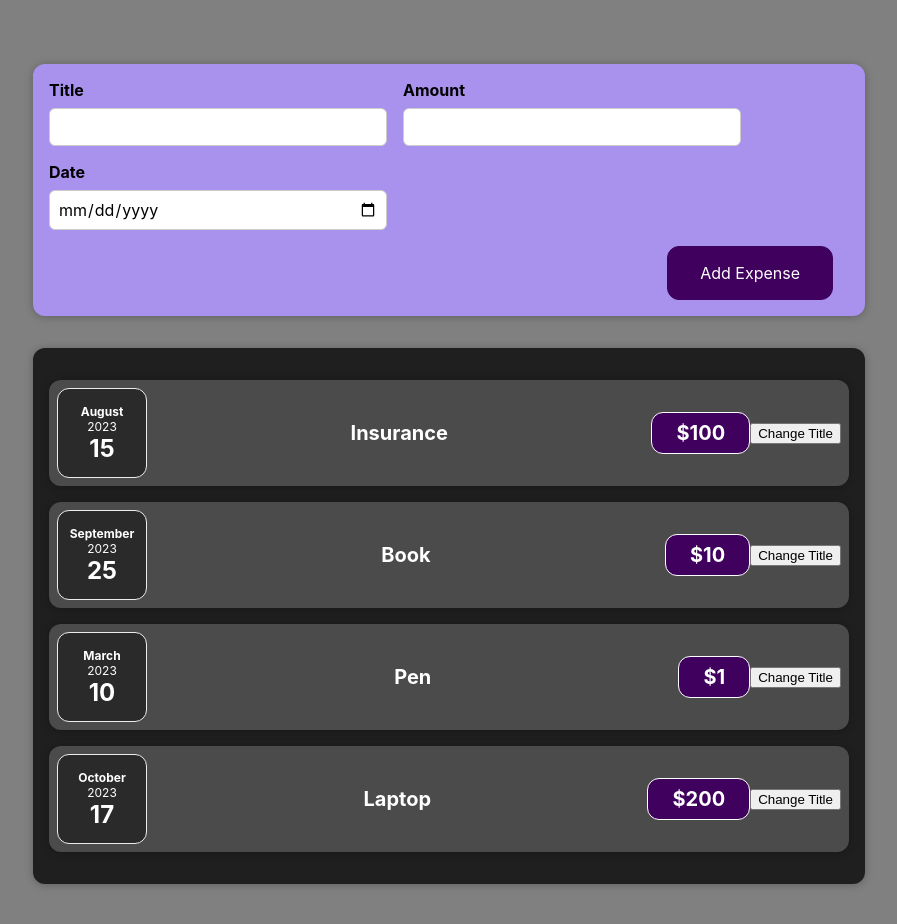
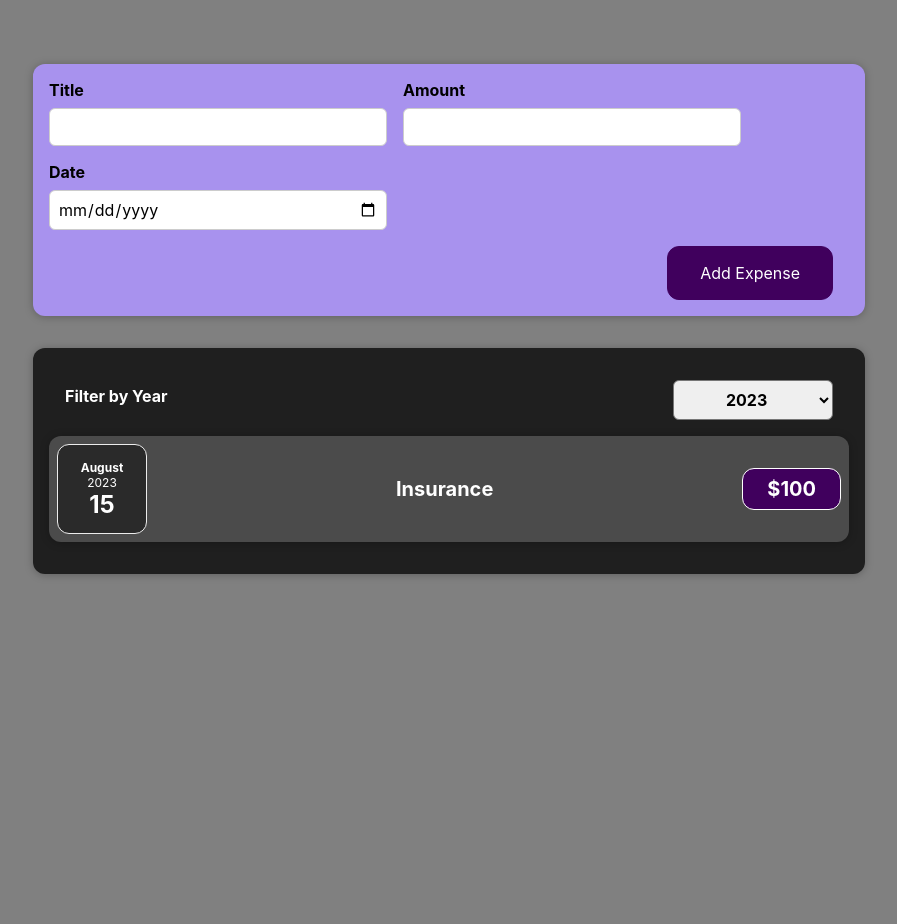
Before and after one commit to Abu-Faizan-Omer/first-reactjs, a React (Vite) app: page / in a window 1280 px wide. Shown: the top 924 px of the page, without its empty margins (191-1088 px from the left). After the commit the page ends 800 px from the top, so only its background shows below. Built offline with nearby package versions, Linux system fonts and the light colour scheme.

Commit message:
Expenses Filter

```diff
--- a/src/App.jsx
+++ b/src/App.jsx
@@ -3,14 +3,16 @@
 import './App.css'
 import Expenses from "./components/Expenses/Expenses";
 import NewExpense from "./components/NewExpense/NewExpense";
+const DUMMY_EXPENSES = [
+  { id: 1, title: "Insurance", date: new Date(2023, 7, 15), price: 100 },
+  { id: 2, title: "Book", date: new Date(2024, 8, 25), price: 10 },
+  { id: 3, title: "Pen", date: new Date(2025, 2, 10), price: 1 },
+  { id: 4, title: "Laptop", date: new Date(2024, 9, 17), price: 200 },
+];
 
 const App = () => {
-  const [expenses, setExpenses] = useState([
-    { id: 1, title: "Insurance", date: new Date(2023, 7, 15), price: 100 },
-    { id: 2, title: "Book", date: new Date(2023, 8, 25), price: 10 },
-    { id: 3, title: "Pen", date: new Date(2023, 2, 10), price: 1 },
-    { id: 4, title: "Laptop", date: new Date(2023, 9, 17), price: 200 },
-  ]);
+  const [expenses, setExpenses] = useState(DUMMY_EXPENSES);
+
 
 const addExpenseHandler = (expense) => {
   setExpenses((prevExpenses) => [expense, ...prevExpenses]);
--- a/src/components/Expenses/ExpenseItem.jsx
+++ b/src/components/Expenses/ExpenseItem.jsx
@@ -6,23 +6,19 @@
 function ExpenseItem(props) {
   const [title,setTitle]=useState(props.title)
 
-  let buttonClickHandler = (event) => {
-    setTitle("New Title")
-  }
-
   return (
     <Card className="expense-item">
 
       <ExpenseDate date={props.date}/>
 
       <div className="expense-item__description">
-        <h2>{title}</h2>
+        <h2>{props.title}</h2>
       </div>
 
       <div className="expense-item__price">
         ${props.price}
       </div>
-       <button onClick={buttonClickHandler}>Change Title</button>
+
 
     </Card>
   );
--- a/src/components/Expenses/Expenses.jsx
+++ b/src/components/Expenses/Expenses.jsx
@@ -1,22 +1,39 @@
+// Write your code at relevant places in the code below:
+
+import React, { useState } from "react";
+import ExpenseItem from "./ExpenseItem";
+import ExpensesFilter from "./ExpensesFilter";
 import "./Expenses.css";
-import ExpenseItem from "./ExpenseItem"
-import Card from "../UI/Card"
+import Card from "../UI/Card";
 
-function Expenses(props) {
+const Expenses = (props) => {
+  const [filteredYear, setFilteredYear] = useState("2023");
+
+  const changeFilterHandler = (selectedYear) => {
+    setFilteredYear(selectedYear);
+  };
+
+  const filterdExpense = props.expenses.filter((element) => {
+  return element.date.getFullYear().toString() === filteredYear
+})
   return (
-    <Card className="expenses">{props.expenses.map((expense, index) => {
+    <Card className="expenses">
+      <ExpensesFilter
+        selected={filteredYear}
+        onChangeFilter={changeFilterHandler}
+      />
+      {filterdExpense.map((expense) => {
         return (
           <ExpenseItem
             key={expense.id}
+            title={expense.title}
             date={expense.date}
-            title={expense.title}
             price={expense.price}
           />
         );
       })}
-
     </Card>
   );
-}
+};
 
 export default Expenses;
--- /dev/null
+++ b/src/components/Expenses/ExpensesFilter.css
@@ -0,0 +1,24 @@
+.expenses-filter {
+  color: white;
+  padding: 0 1rem;
+}
+
+.expenses-filter__control {
+  display: flex;
+  width: 100%;
+  align-items: center;
+  justify-content: space-between;
+  margin: 1rem 0;
+}
+
+.expenses-filter label {
+  font-weight: bold;
+  margin-bottom: 0.5rem;
+}
+
+.expenses-filter select {
+  font: inherit;
+  padding: 0.5rem 3rem;
+  font-weight: bold;
+  border-radius: 6px;
+}
--- /dev/null
+++ b/src/components/Expenses/ExpensesFilter.jsx
@@ -0,0 +1,27 @@
+import React from "react";
+import "./ExpensesFilter.css";
+
+const ExpensesFilter = (props) => {
+  const dropdownChangeHandler = (event) => {
+    props.onChangeFilter(event.target.value);
+  };
+
+  return (
+    <div className="expenses-filter">
+      <div className="expenses-filter__control">
+        <label htmlFor="year-dropdown">Filter by Year</label>
+        <select
+          value={props.selected}
+          onChange={dropdownChangeHandler}
+          id="year-dropdown"
+        >
+          <option value="2023">2023</option>
+          <option value="2024">2024</option>
+          <option value="2025">2025</option>
+        </select>
+      </div>
+    </div>
+  );
+};
+
+export default ExpensesFilter;
```
